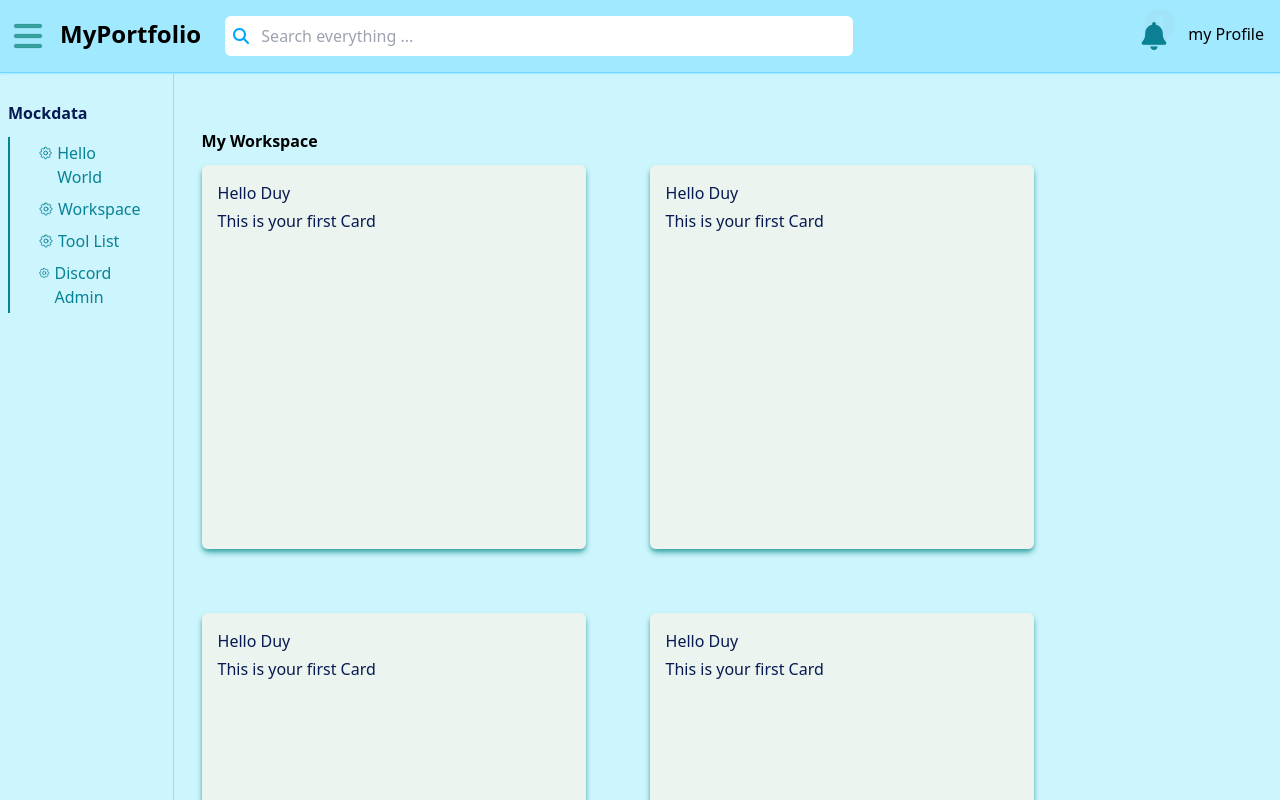
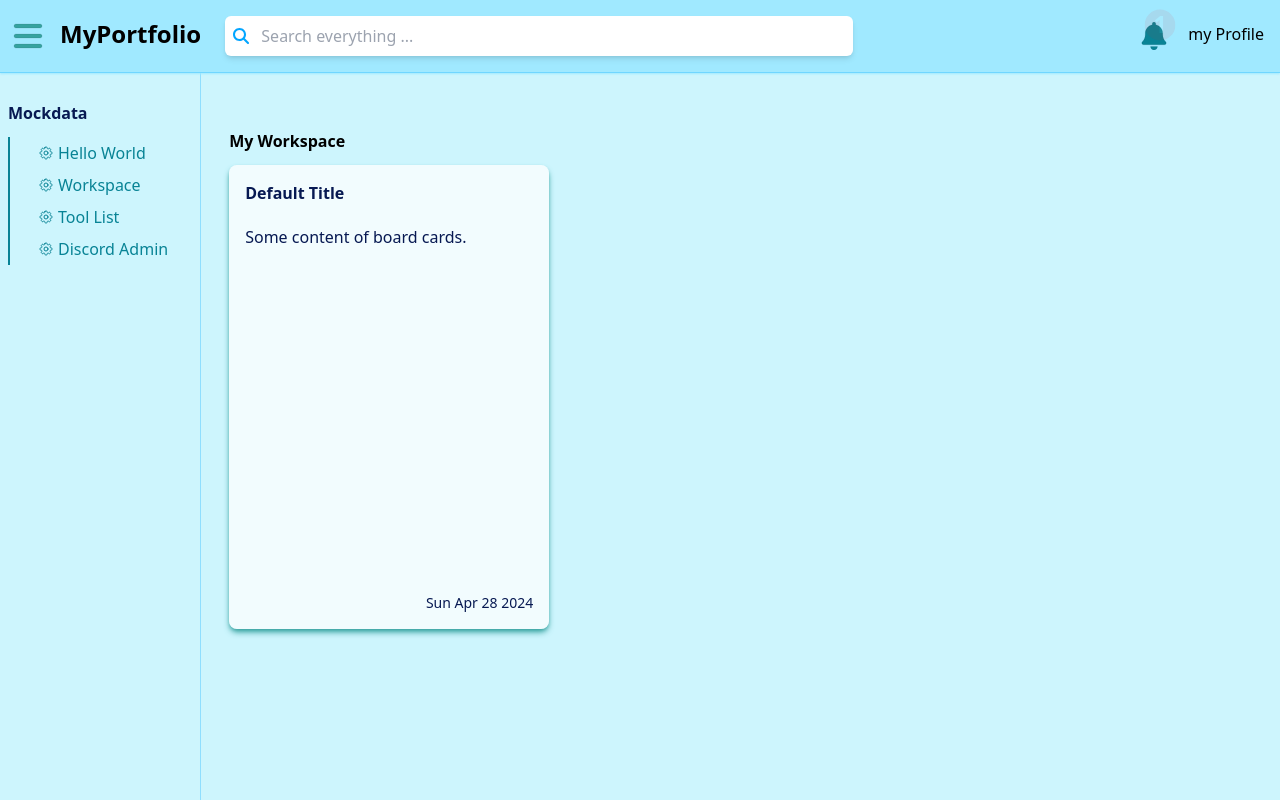
Before and after one commit to kd230997/my-toolset, a React (Vite) app in the folder client-toolset/: page /home/workspace in a window 1280 px wide. Shown: the top 800 px of the page. Built offline with nearby package versions, Linux system fonts and the light colour scheme.

Commit message:
Update boardcard

```diff
--- a/client-toolset/src/common-component/Board/BoardCard.tsx
+++ b/client-toolset/src/common-component/Board/BoardCard.tsx
@@ -4,10 +4,25 @@ export default function BoardCard(props?: BoardCardProps) {
   return (
     <div
       key={props?.id}
-      className={`${props?.customClass} w-fit h-fit min-h-96 min-w-96 rounded-md p-4 shadow-primary-text-lighter shadow-md hover:shadow-lg hover:shadow-primary-text-dark bg-primary-content/75 text-primary-text-dark`}
+      className={`${props?.customClass} w-fit h-fit min-h-96 min-w-80 rounded-lg p-4 shadow-primary-text-lighter shadow-md hover:shadow-lg hover:shadow-primary-text-dark bg-white/75 text-primary-text-dark`}
     >
-      <h1>{props?.title || "Default Title"}</h1>
-      <div className="mt-1">{props?.content}</div>
+      {/* Title and header action */}
+      <div className="h-1/4">
+        {props?.title || <h1 className=" font-extrabold">{"Default Title"}</h1>}
+      </div>
+      {/* Content */}
+      <div className="mt-5 min-h-80">{props?.content}</div>
+      <br />
+      {/* Bottom action */}
+      <div>
+
+      </div>
+      <br />
+      {/* Bottom */}
+      <div className="h-1/4 flex flex-row justify-between text-sm">
+        <p className="">{props?.owner}</p>
+        <p className="">{props?.dateCreated?.toDateString()}</p>
+      </div>
     </div>
   );
 }
--- a/client-toolset/src/common-component/Input/Input.tsx
+++ b/client-toolset/src/common-component/Input/Input.tsx
@@ -8,10 +8,11 @@ export interface InputProps {
   iconColor?: string;
   onChange?: (value: any) => void;
   IconComponent?: ComponentType<any>;
+  isShowIcon?: boolean;
 }
 
 export default function Input({
-  value,
+  value = "",
   className,
   placeHolder,
   iconColor = "text-primary-400",
@@ -19,16 +20,23 @@ export default function Input({
     return;
   },
   IconComponent = Cog,
+  isShowIcon = false,
 }: InputProps) {
   const [inputValueState, setInputValue] = useState(value);
 
   return (
     <div className="relative">
-      <IconComponent
-        className={`cursor-pointer absolute top-0.5 w-8 h-9 px-2 ${iconColor}`}
-      />
+      {isShowIcon ? (
+        <IconComponent
+          className={`cursor-pointer absolute top-0.5 w-8 h-9 px-2 ${iconColor}`}
+        />
+      ) : (
+        <></>
+      )}
       <input
-        className={`${className} w-full rounded-md pl-9 caret-primary-red p-2`}
+        className={`${className} ${
+          isShowIcon ? "pl-9" : ""
+        } w-full rounded-md shadow-md p-2`}
         type="text"
         value={inputValueState}
         placeholder={placeHolder}
--- a/client-toolset/src/common-component/MenuBar/MenuBar.tsx
+++ b/client-toolset/src/common-component/MenuBar/MenuBar.tsx
@@ -38,7 +38,7 @@ const renderSection = (sectionItem: SectionMenu, index: string) => (
 
 const MenuBar = ({ className, items }: any) => {
   return (
-    <div className={`${className} px-2 w-1/6 min-h-full border-r z-0`}>
+    <div className={`${className} px-2 min-w-48 min-h-full border-r z-0`}>
       {items.map((element: SectionMenu, index: number) =>
         renderSection(element, index.toString())
       )}
--- a/client-toolset/src/common-component/TopBar/TopBar.tsx
+++ b/client-toolset/src/common-component/TopBar/TopBar.tsx
@@ -12,7 +12,10 @@ const TopBar = ({ className, toggleMenuHandler }: any) => {
       className={`${className} max-w-full flex flex-row justify-left py-4 z-10`}
     >
       <div className="basis-2/12 flex flex-row self-center items-stretch gap-4 pl-3">
-        <Bars className="cursor-pointer w-8 h-8 fill-primary-text-lighter" onClick={toggleMenuHandler} />
+        <Bars
+          className="cursor-pointer w-8 h-8 fill-primary-text-lighter"
+          onClick={toggleMenuHandler}
+        />
         <p className="font-bold subpixel-antialiased text-2xl/7">MyPortfolio</p>
       </div>
       <div className="basis-6/12 pl-3 self-center">
@@ -23,11 +26,14 @@ const TopBar = ({ className, toggleMenuHandler }: any) => {
           className=""
           IconComponent={MagnifyGlass}
           iconColor="fill-primary-400"
+          isShowIcon={true}
         />
       </div>
       <div className="basis-4/12 flex justify-end self-center gap-5 px-4">
         <div className="cursor-pointer relative">
-          <p className="animate-ping absolute top-[-5px] right-0 text-xs w-4 h-4 text-center rounded-full bg-primary-red text-primary-content font-bold">1</p>
+          <p className="animate-ping absolute top-[-5px] right-0 text-xs w-4 h-4 text-center rounded-full bg-primary-red text-primary-content font-bold">
+            1
+          </p>
           <Bell className=" w-7 h-7 fill-primary-text-light" />
         </div>
         <div>
--- a/client-toolset/src/models/BaseProps.ts
+++ b/client-toolset/src/models/BaseProps.ts
@@ -1,5 +1,5 @@
 export interface BaseProps {
   customClass?: string;
   eventClick?: any;
-  id: string;
+  id?: string;
 }
--- a/client-toolset/src/routes/Routes.tsx
+++ b/client-toolset/src/routes/Routes.tsx
@@ -10,7 +10,7 @@ const listRoutes: Array<RouteObject> = [
     children: [
       {
         index: true,
-        element: <Navigate to={`${ROUTES_URL.TOOL_LIST}`} replace={true} />,
+        element: <Navigate to={`${ROUTES_URL.WORKSPACE}`} replace={true} />,
       },
       {
         path: ROUTES_URL.HELLO_WORLD,
--- a/client-toolset/src/screen/Home/components/ToolList.tsx
+++ b/client-toolset/src/screen/Home/components/ToolList.tsx
@@ -1,36 +1,78 @@
+import { BoardCard, Input } from "../../../common-component";
+import { BoardCardProps } from "../../../models/BoardCard";
+
 const ToolList = ({ className }: any) => {
+  const mockCards: Array<BoardCardProps> = [
+    {
+      title: "Hello Duy",
+      content: <BoardCard title="Test Card in Card" content={`Card here!`} />,
+      dateCreated: new Date(),
+      customClass: "",
+      owner: "DuyNK12",
+    },
+    {
+      title: "Hello Duy",
+      content: <Input />,
+      dateCreated: new Date(),
+      customClass: "",
+    },
+    {
+      title: "Hello Duy",
+      content: (
+        <>
+          <BoardCard title="Test Card in Card" content={`Card here!`} />
+          <br />
+          <BoardCard title="Test Card in Card" content={`Card here!`} />
+        </>
+      ),
+      dateCreated: new Date(),
+      customClass: "",
+      owner: "DuyNK12",
+    },
+    {
+      title: "Hello Duy",
+      content: "This is your first Card",
+      dateCreated: new Date(),
+      customClass: "",
+    },
+    {
+      title: "Hello Duy",
+      content: "This is your first Card",
+      dateCreated: new Date(),
+      customClass: "",
+    },
+    {
+      title: "Hello Duy",
+      content: "This is your first Card",
+      dateCreated: new Date(),
+      customClass: "",
+    },
+    {
+      title: "Hello Duy",
+      content: "This is your first Card",
+      dateCreated: new Date(),
+      customClass: "",
+    },
+    {
+      title: "Hello Duy",
+      content: "This is your first Card",
+      dateCreated: new Date(),
+      customClass: "",
+    },
+    {
+      title: "Hello Duy",
+      content: "This is your first Card",
+      dateCreated: new Date(),
+      customClass: "",
+    },
+  ];
   return (
     <div className={`${className} px-5 py-7 flex flex-col`}>
-      <div className="">
-        <h1>My Tools</h1>
-      </div>
-      <div>
-        <table className="table-fixed border-collapse border rounded-e-md border-primary-light text-left">
-          <thead>
-            <tr>
-              <th className="px-2 py-2 bg-primary-100 border border-primary-light">Song</th>
-              <th className="px-2 py-2 bg-primary-100 border border-primary-light">Artist</th>
-              <th className="px-2 py-2 bg-primary-100 border border-primary-light">Year</th>
-            </tr>
-          </thead>
-          <tbody>
-            <tr>
-              <td className="px-2 py-2 bg-primary-100 border border-primary-light">The Sliding Mr. Bones (Next Stop, Pottersville)</td>
-              <td className="px-2 py-2 bg-primary-100 border border-primary-light">Malcolm Lockyer</td>
-              <td className="px-2 py-2 bg-primary-100 border border-primary-light">1961</td>
-            </tr>
-            <tr>
-              <td className="px-2 py-2 bg-primary-100 border border-primary-light">Witchy Woman</td>
-              <td className="px-2 py-2 bg-primary-100 border border-primary-light">The Eagles</td>
-              <td className="px-2 py-2 bg-primary-100 border border-primary-light">1972</td>
-            </tr>
-            <tr>
-              <td className="px-2 py-2 bg-primary-100 border border-primary-light">Shining Star</td>
-              <td className="px-2 py-2 bg-primary-100 border border-primary-light">Earth, Wind, and Fire</td>
-              <td className="px-2 py-2 bg-primary-100 border border-primary-light">1975</td>
-            </tr>
-          </tbody>
-        </table>
+      <h5 className="font-bold">My Workspace</h5>
+      <div className="pt-3 max-w-full h-fit gap-16 flex flex-row flex-wrap basis">
+        {mockCards.map((item: any, index: number) => (
+          <BoardCard {...item} key={index.toString()} />
+        ))}
       </div>
     </div>
   );
--- a/client-toolset/src/screen/Home/components/Workspace.tsx
+++ b/client-toolset/src/screen/Home/components/Workspace.tsx
@@ -1,39 +1,26 @@
 import { BoardCard } from "../../../common-component";
+import { BoardCardProps } from "../../../models/BoardCard";
+
+const renderBoardCard = (mockCards: Array<BoardCardProps>) => {
+  return mockCards.map((item: any, index: number) => (
+    <BoardCard {...item} key={index.toString()} />
+  ));
+};
+
+const mockBoardCard: Array<BoardCardProps> = [
+  {
+    // title: "To do",
+    content: "Some content of board cards.",
+    dateCreated: new Date(),
+  }
+];
 
 const Workspace = ({ className }: any) => {
-  const mockCards: Array<any> = [
-    {
-      title: "Hello Duy",
-      content: "This is your first Card",
-      dateCreated: new Date(),
-      className: "",
-    },
-    {
-      title: "Hello Duy",
-      content: "This is your first Card",
-      dateCreated: new Date(),
-      className: "",
-    },
-    {
-      title: "Hello Duy",
-      content: "This is your first Card",
-      dateCreated: new Date(),
-      className: "",
-    },
-    {
-      title: "Hello Duy",
-      content: "This is your first Card",
-      dateCreated: new Date(),
-      className: "",
-    },
-  ];
   return (
     <div className={`${className} px-5 py-7 flex flex-col`}>
       <h5 className="font-bold">My Workspace</h5>
       <div className="pt-3 max-w-full h-fit gap-16 flex flex-row flex-wrap basis">
-        {mockCards.map((item: any, index: number) => (
-          <BoardCard {...item} key={index.toString()} />
-        ))}
+        {renderBoardCard(mockBoardCard)}
       </div>
     </div>
   );
--- a/client-toolset/tailwind.config.js
+++ b/client-toolset/tailwind.config.js
@@ -6,6 +6,7 @@ module.exports = {
   theme: {
     extend: {},
     colors: {
+      "white": "#FFFFFF",
       "primary-red": "#F11B25",
       "primary-dark": "#4682A9",
       "primary-light": "#749BC2",
```
